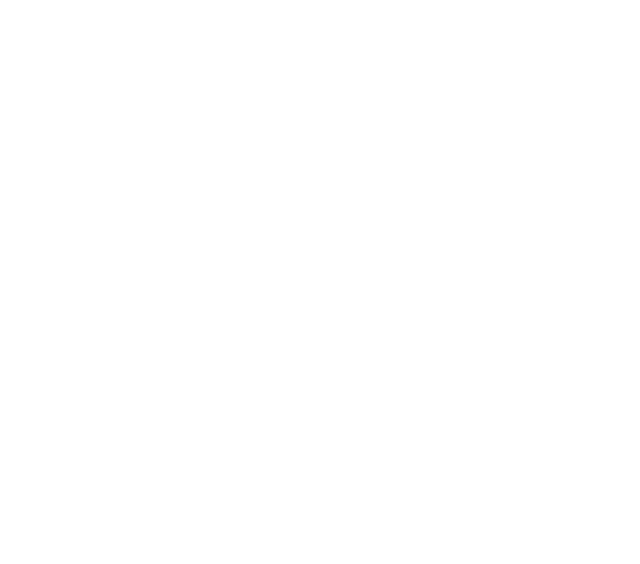
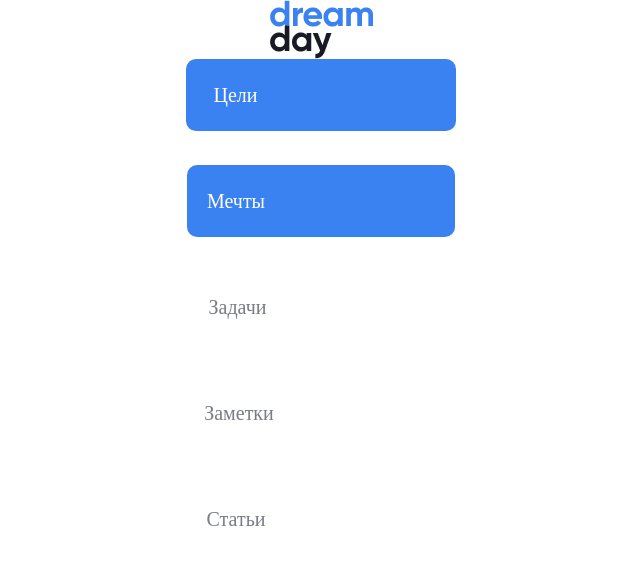
Before and after one commit to DimaGorbusha/DreamDay-hackathon, a React (Create React App) app: page /dreams in a window 1280 px wide. Before the commit this address had no page. Shown: the top 564 px of the page, without its empty margins (319-959 px from the left). Built offline with nearby package versions, Linux system fonts and the light colour scheme.

Commit message:
start menu

```diff
--- a/src/App.js
+++ b/src/App.js
@@ -2,14 +2,16 @@
 import { BrowserRouter as Router, Routes, Route } from 'react-router-dom';
 import SignUp from './pages/SignUp';
 import SignIn from './pages/SignIn';
+import Dreams from './pages/Dreams';
 
 function App() {
   return (
     <div className="">
       <Router>
             <Routes>
-                <Route path='/signup' element={<SignUp />} />
+                <Route path='/' element={<SignUp />} />
                 <Route path='/signin' element={<SignIn />} />
+                <Route path='/dreams' element={<Dreams />} />
             </Routes>
         </Router>
     </div>
--- /dev/null
+++ b/src/components/Menu.jsx
@@ -0,0 +1,16 @@
+import React from 'react'
+import logo from './logo.png'
+import { Link } from 'react-router-dom'
+
+export default function Menu() {
+  return (
+    <div className='flex flex-col items-center'>
+        <img src={logo} alt='' className=''/>
+        <Link to='/goals' className='font-gilroy-bold text-[20px] pl-[27px] pt-[21px] pb-[21px] pr-[198px] mb-[34px] bg-main text-white rounded-[10px]'>Цели</Link>
+        <Link to='/goals' className='font-gilroy-bold text-[20px] pl-[20px] pt-[21px] pb-[21px] pr-[190px] mb-[34px] text-[#797C85] rounded-[10px] hover: bg-main text-white'>Мечты</Link>
+        <Link to='/goals' className='font-gilroy-bold text-[20px] pl-[18px] pt-[21px] pb-[21px] pr-[185px] mb-[34px] text-[#797C85] rounded-[10px]'>Задачи</Link>
+        <Link to='/goals' className='font-gilroy-bold text-[20px] pl-[16px] pt-[21px] pb-[21px] pr-[180px] mb-[34px] text-[#797C85] rounded-[10px]'>Заметки</Link>
+        <Link to='/goals' className='font-gilroy-bold text-[20px] pl-[20px] pt-[21px] pb-[21px] pr-[190px] mb-[34px] text-[#797C85] rounded-[10px]'>Статьи</Link>
+    </div>
+  )
+}
--- /dev/null
+++ b/src/pages/Dreams.js
@@ -0,0 +1,8 @@
+import React from 'react'
+import Menu from '../components/Menu'
+
+export default function Dreams() {
+  return (
+    <Menu />
+  )
+}
```
Also changed, not shown: src/components/logo.png (added), src/pages/Goals.js (added).
